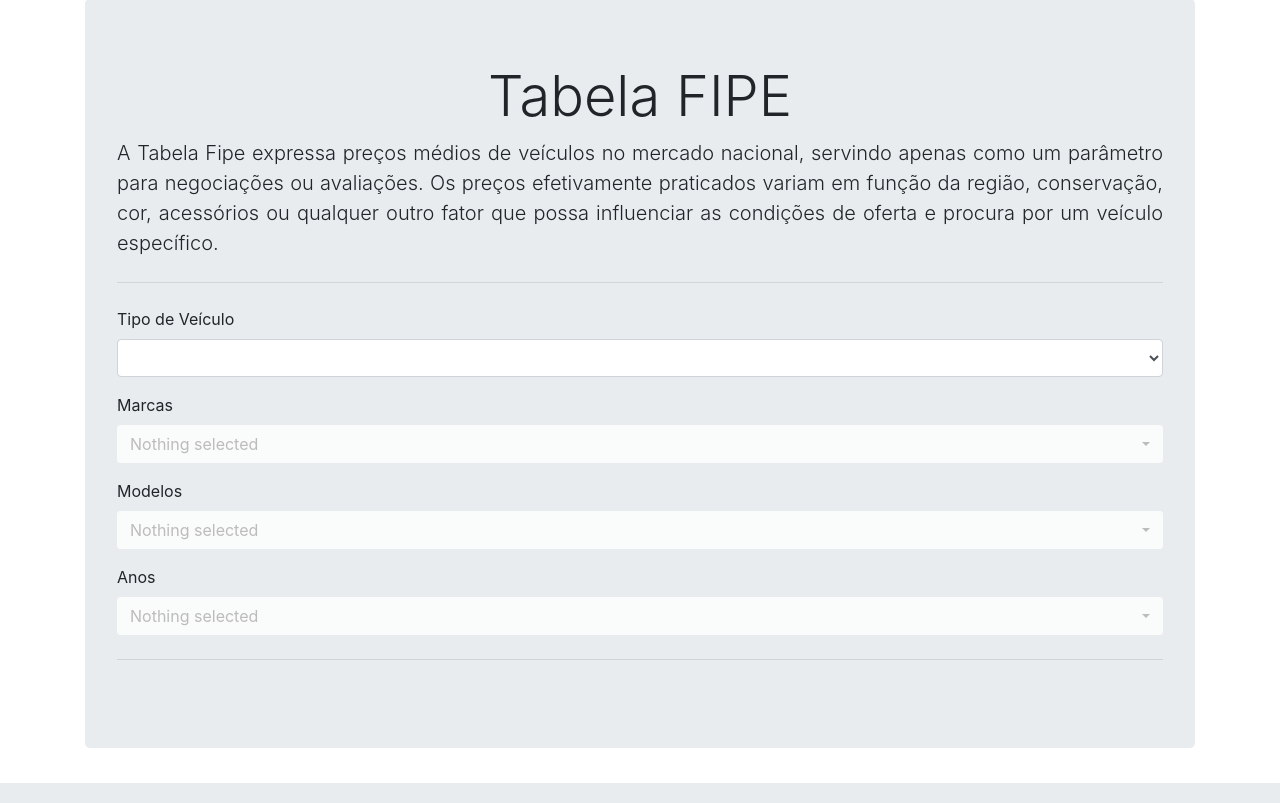
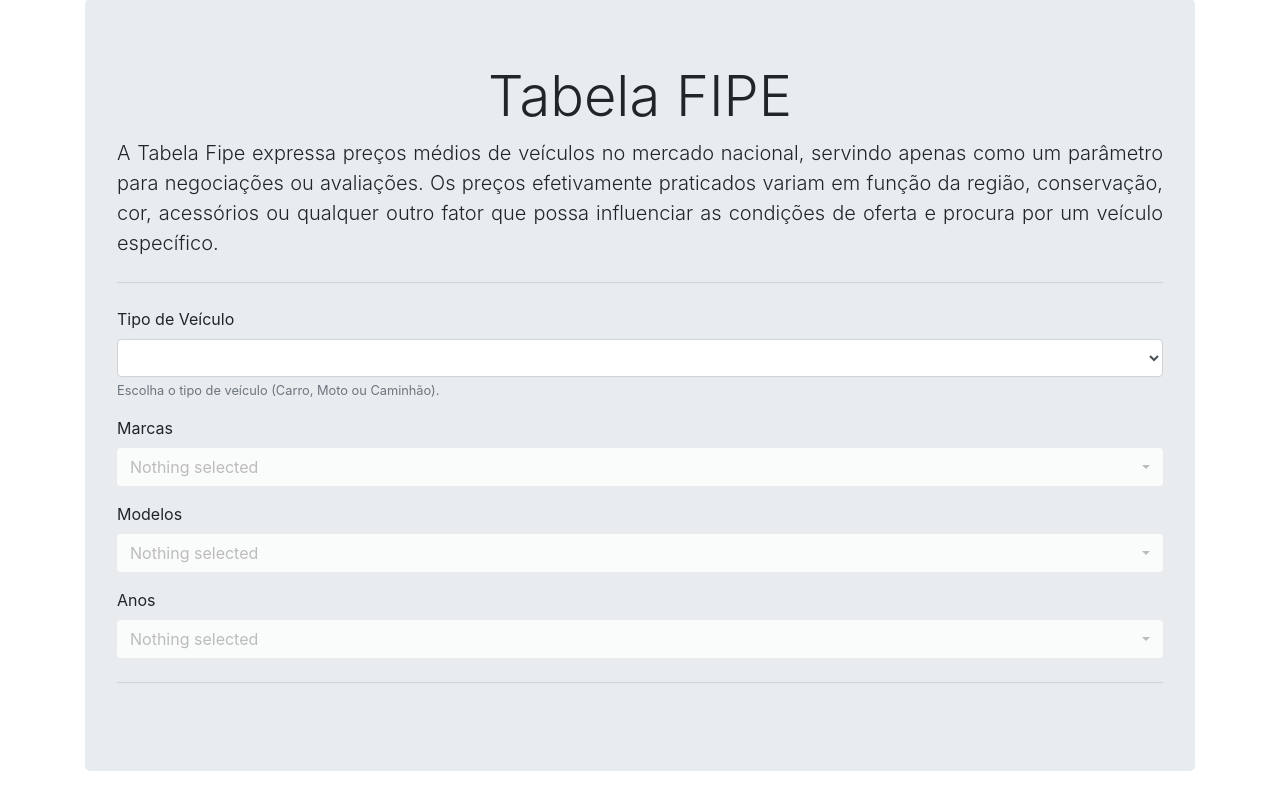
Before and after one commit to tiagolch/fipe_table_project, a Django app: page / in a window 1280 px wide. Shown: the part 17-820 px from the top of the page. Run offline with Django 3.2, Linux system fonts and the light colour scheme.

Commit message:
Texto de ajuda inserido no input de tipo de veículo.

```diff
--- a/templates/index.html
+++ b/templates/index.html
@@ -18,12 +18,13 @@
     <!-- Tipo de Veículo -->
     <div class="form-group">
         <label for="tipo_veiculo">Tipo de Veículo</label>
-        <select class="form-control" id="tipo_veiculo" name="tipo_veiculo">
+        <select class="form-control" id="tipo_veiculo" name="tipo_veiculo" aria-describedby="tipo_veiculo_help">
             <option value=""></option>
             <option value="carros">Carros</option>
             <option value="motos">Motos</option>
             <option value="caminhoes">Caminhões</option>
         </select>
+        <small id="tipo_veiculo_help" class="form-text text-muted">Escolha o tipo de veículo (Carro, Moto ou Caminhão).</small>
     </div>
 
     <!-- Marcas -->
```
